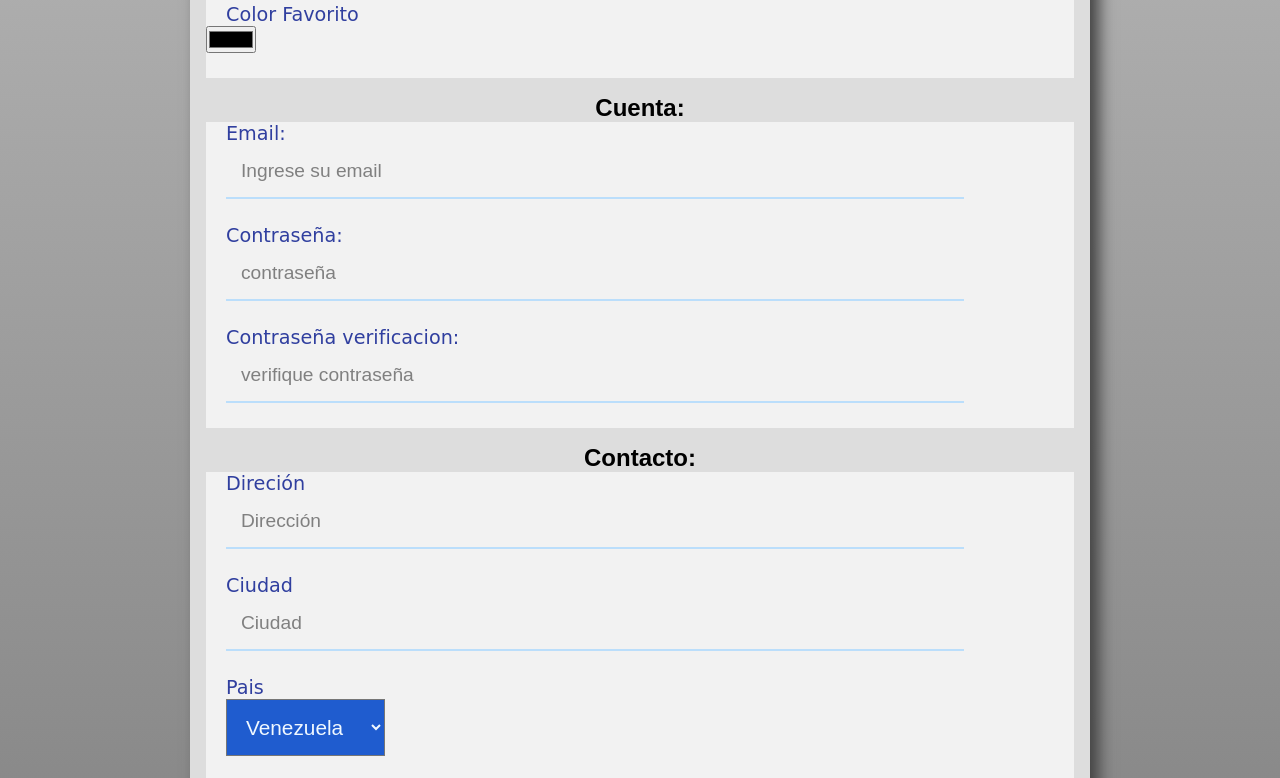
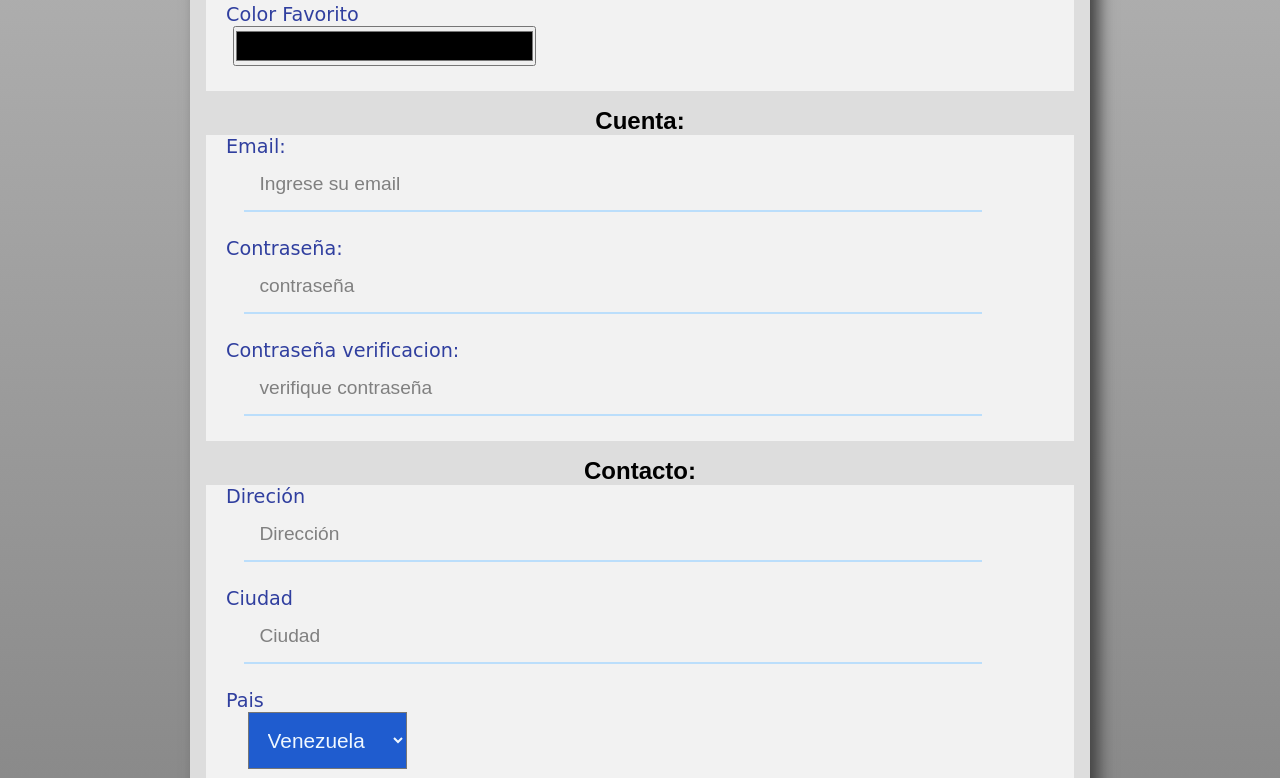
Before and after one commit to ShulkMaster/formex, a plain HTML site: page index.html in a window 1280 px wide. Shown: the part 521-1299 px from the top of the page. Drawn offline with Linux system fonts and the light colour scheme.

Commit message:
areglando bug del color input, cambiando todos los margenes para medidas relativas y añadiendo restricion de anchcho minimo para evitar deformaacion en el formulario

```diff
--- a/css/main.css
+++ b/css/main.css
@@ -75,6 +75,7 @@ body {
     opacity: 1.0;
     width: 90%;
     max-width: 900px;
+    min-width: 400px;
     margin: auto;
     background: #f2f2f2;
     box-shadow: 9px 6px 15px #424242;
@@ -120,7 +121,7 @@ body {
     font-size: 1.2em;
     color: #303F9F;
     width: 85%;
-    margin-left: 20px;
+    margin-left: 2em;
     outline: none;
     padding: 15px;
     background: none;
@@ -209,7 +210,7 @@ body {
     background-color: #1f5ccf;
     color: aliceblue;
     transition: all 0.3s ease;
-    margin-left: 20px;
+    margin-left: 2em;
     padding: 15px;
 }
 
@@ -250,3 +251,10 @@ footer .pie{
     box-sizing: border-box;
     padding: 2em;
 }
+
+.colores{
+    width: 35%;
+    height: 3em;
+    margin-left: 2em;
+    outline: none;
+}
--- a/index.html
+++ b/index.html
@@ -56,7 +56,7 @@
 
                     <div class="capturador">
                         <label for="colo">Color Favorito</label>
-                        <input type="color" id="colo">
+                        <input type="color" id="color" name="color" class="colores">
                     </div>
                 </fieldset>
 
```
